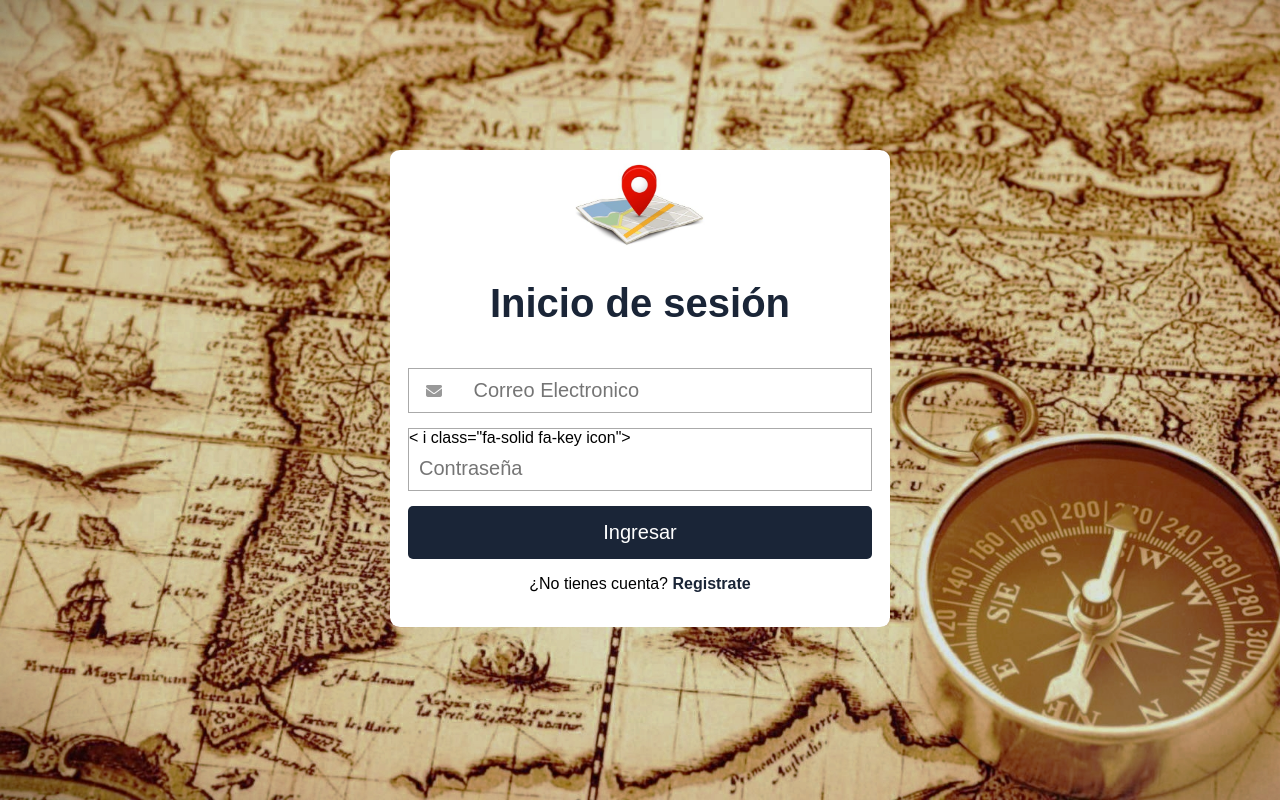
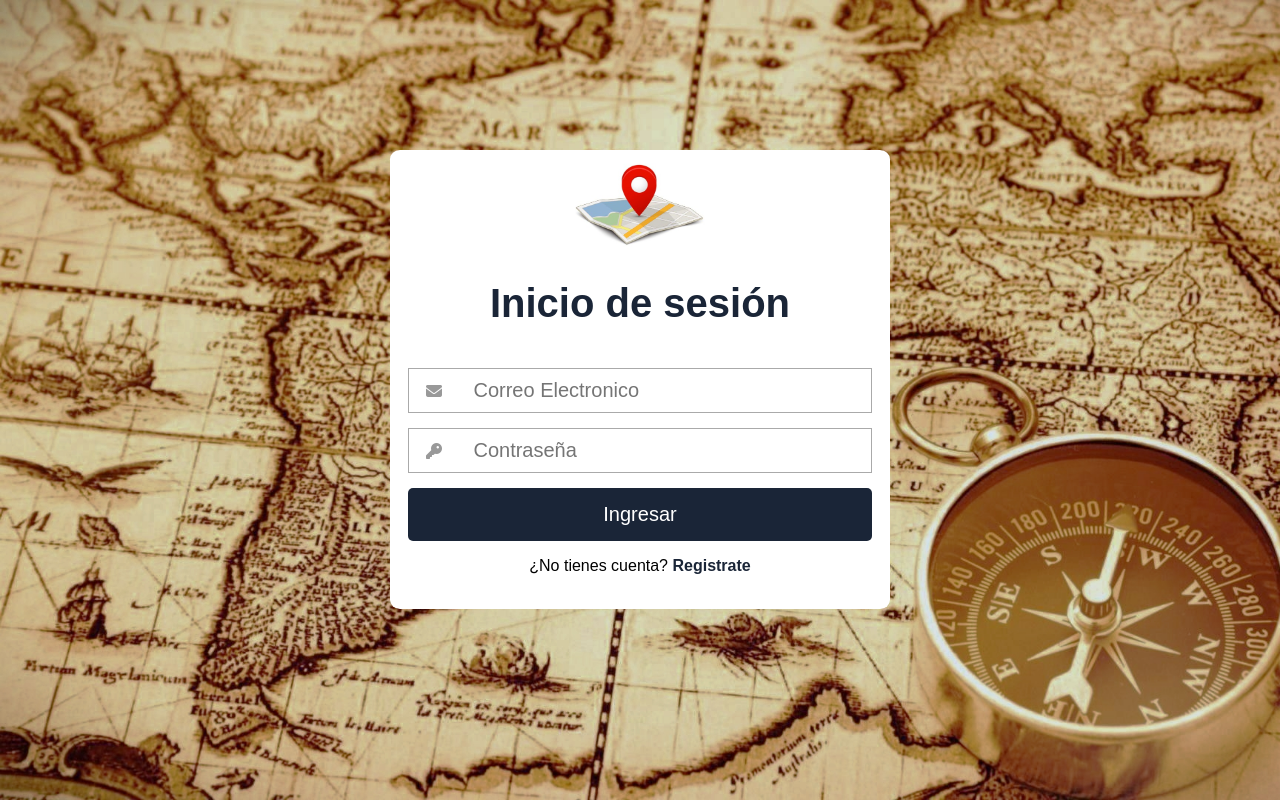
Before and after one commit to VictorHCH/VMAPTEC, a PHP site: page /html/login.html in a window 1280 px wide. Run offline with PHP 8.4, Linux system fonts and the light colour scheme; some libraries are stand-ins or nearby versions.

Commit message:
Beta 1.2.1

```diff
--- a/VMaptec/VMaptec/css/estilos.css
+++ b/VMaptec/VMaptec/css/estilos.css
@@ -1,7 +1,7 @@
 body{
     font-family: Arial, Helvetica, sans-serif;
     margin: 0;
-    background: url(/Imagenes/fondo.jpg);
+    background: url(/VMaptec/VMaptec/imagenes/fondo.jpg);
     background-size: cover;
     background-attachment: fixed;
 }
--- a/VMaptec/VMaptec/css/estilosindex.css
+++ b/VMaptec/VMaptec/css/estilosindex.css
@@ -6,7 +6,7 @@
 		font-family: 'Montserrat Alternates', sans-serif;
 	}
 	body{
-		background: url(/Imagenes/fondo.jpg);
+		background: url(/VMaptec/VMaptec/Imagenes/fondo.jpg);
 		background-size: 100vw 100vh;
 		background-repeat: no-repeat;
 	}
--- a/VMaptec/VMaptec/html/index.html
+++ b/VMaptec/VMaptec/html/index.html
@@ -6,7 +6,7 @@
     <meta name="viewport" content="width=device-width, initial-scale=1.0">
     <title>Mapa</title>
     <link href="https://cdn.jsdelivr.net/npm/bootstrap@5.1.3/dist/css/bootstrap.min.css" rel="stylesheet" integrity="sha384-1BmE4kWBq78iYhFldvKuhfTAU6auU8tT94WrHftjDbrCEXSU1oBoqyl2QvZ6jIW3" crossorigin="anonymous">
-    <link rel="stylesheet" href="/css/estilosindex.css">
+    <link rel="stylesheet" href="/VMaptec/VMaptec/css/estilosindex.css">
 </head>
 <body>
     <header class="header">
--- a/VMaptec/VMaptec/html/login.html
+++ b/VMaptec/VMaptec/html/login.html
@@ -6,11 +6,11 @@
     <meta name="viewport" content="width=device-width, initial-scale=1.0">
     <title>Inicio de sesión</title>
     <script src="https://kit.fontawesome.com/c243e15e46.js" crossorigin="anonymous"></script>
-	<link rel="stylesheet" href="/css/estilos.css">
+	<link rel="stylesheet" href="/VMaptec/VMaptec/css/estilos.css">
 </head>
 <body>
     <form class="formulario">
-        <img src="/Imagenes/logop.jpg">
+        <img src="/VMaptec/VMaptec/Imagenes/logop.jpg">
         <h1>Inicio de sesión</h1>
         <div class="contenedor">
             <div class="input-contenedor">
@@ -19,7 +19,7 @@
             </div>
 
             <div class="input-contenedor">
-                <   i class="fa-solid fa-key icon"></i>
+                <i class="fa-solid fa-key icon"></i>
                 <input type="password" placeholder="Contraseña">
             </div>
 
--- a/VMaptec/VMaptec/html/singup.html
+++ b/VMaptec/VMaptec/html/singup.html
@@ -6,11 +6,11 @@
     <meta name="viewport" content="width=device-width, initial-scale=1.0">
     <title>Registro 1</title>
     <script src="https://kit.fontawesome.com/c243e15e46.js" crossorigin="anonymous"></script>
-	<link rel="stylesheet" href="/css/estilos.css">
+	<link rel="stylesheet" href="/VMaptec/VMaptec/css/estilos.css">
 </head>
 <body>
     <form class="formulario">
-        <img src="/Imagenes/logop.jpg">
+        <img src="/VMaptec/VMaptec/Imagenes/logop.jpg">
         <h1>Registrate</h1>
         <div class="contenedor">
             <div class="input-contenedor">
```
